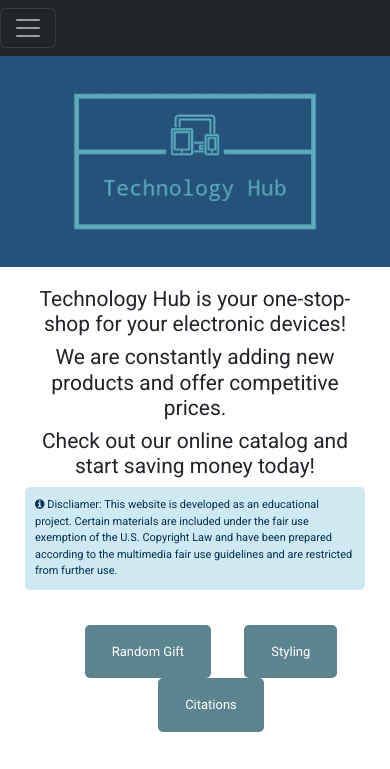
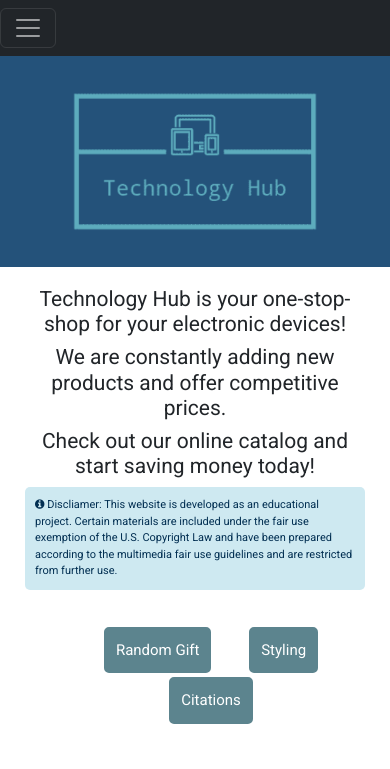
Before and after one commit to aabdulk862/technology-hub, a plain HTML site: page index.html in a window 390 px wide. Shown: the top 769 px of the page. Drawn offline with nearby package versions, Linux system fonts and the light colour scheme.

Commit message:
Update stlye.css

```diff
--- a/stlye.css
+++ b/stlye.css
@@ -1,5 +1,6 @@
 @import url('https://fonts.googleapis.com/css2?family=Roboto&display=swap');
 @import url('//maxcdn.bootstrapcdn.com/font-awesome/4.2.0/css/font-awesome.min.css');
+
 html {
   box-sizing: border-box;
 }
@@ -21,18 +22,22 @@ body {
   font-size: 16px;
 
 }
+
 .info-msg {
   color: rgb(2, 47, 82);
   background-color: rgb(206, 233, 241);
 }
+
 .success-msg {
   color: #270;
   background-color: #DFF2BF;
 }
+
 .warning-msg {
   color: #9F6000;
   background-color: #FEEFB3;
 }
+
 .error-msg {
   color: #D8000C;
   background-color: #FFBABA;
@@ -43,6 +48,7 @@ body {
 nav{
   font-size: 22px;
 }
+
 .navbar-collapse{
   padding-left: 10px;
 }
@@ -89,6 +95,7 @@ header img {
   font-size: 25px;
   list-style: none;
 }
+
 .citations li {
   display: inline;
   text-decoration: none;
@@ -100,7 +107,7 @@ header img {
   color: white;
   border: 2px solid #5C848E;
   border-radius: 5px;
-  padding: 10px 20px;
+  padding: 15px 20px;
   text-align: center;
   text-decoration: none;
   display: inline-block;
@@ -120,7 +127,6 @@ header img {
 .homeImage{
   width: 300px;
   height: auto;
-
 }
 
 .flex-container {
@@ -205,7 +211,6 @@ figure h4{
   cursor: pointer;
   color: white;
   background: #5C848E;
-
   border-radius: 20px;
   font-family: 'Roboto', sans-serif;
   border: none;
@@ -346,11 +351,12 @@ legend {
 }
 
   .citations{
-  font-size: 13px;
+    font-size: 15px;
   }
 
   .citations a{
-  padding: 15px 25px;
+    margin: 2px;
+    padding: 10px;
   }
 
   #randomImg{
@@ -392,10 +398,12 @@ legend {
     padding: 10px;
     border: none;
   }
+
   #random{
     width: 50%;
     font-size: 18px;
   }
+
   .benefits{
     font-size: 12px;
     padding-left: 25px;
@@ -406,5 +414,4 @@ legend {
     border-collapse: collapse;
     width: 100%;
   }
-
 }
```
Lines whose indentation alone changed are shown as unchanged.
